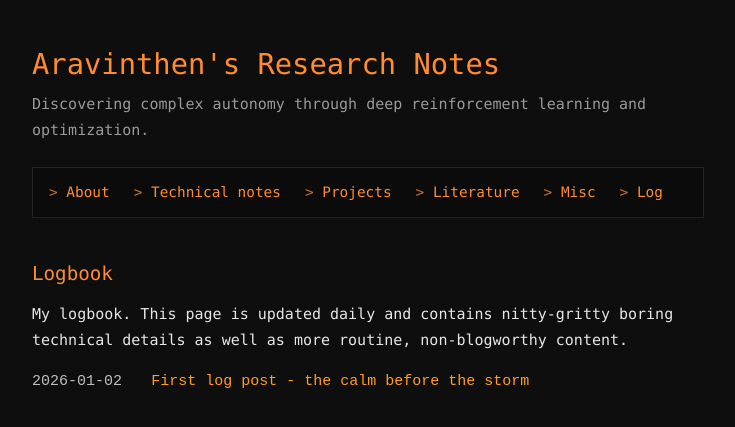
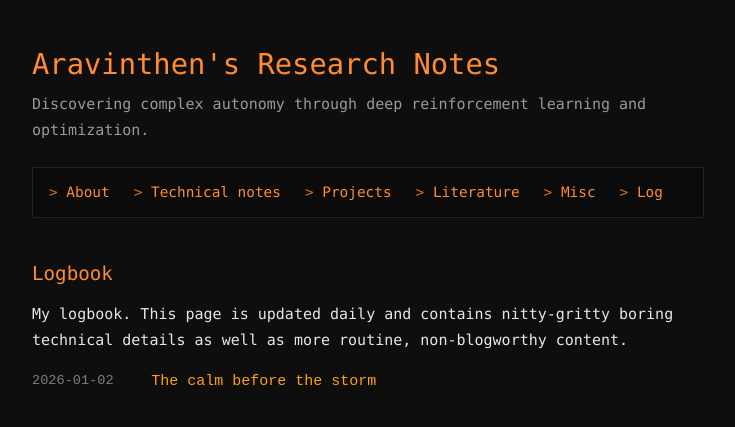
Before and after one commit to aravinthen/aravinthen.github.io, a Jekyll site: the page built from log/index.html, in a window 1280 px wide. Shown: the top 427 px of the page, without its empty margins (272-1007 px from the left). Built offline with Jekyll 4.4.1, drawn with Linux system fonts in a browser that asks for light colours.

Commit message:
better date color
The color of the dates in the log file looks like ass. This has been
fixed. I've also changes the title for today's log.

```diff
--- a/_log/2026-01-02-first-log-post.md
+++ b/_log/2026-01-02-first-log-post.md
@@ -1,6 +1,6 @@
 ---
 layout: log
-title: First log post - the calm before the storm
+title: The calm before the storm
 date: 2026-01-02
 tags: [website]
 ---
--- a/assets/css/style.css
+++ b/assets/css/style.css
@@ -184,9 +184,10 @@ pre {
 }
 
 .log-item-date {
-  color: #eaeaea;
+  color: var(--muted);
   opacity: 0.8;
   min-width: 100px;
+  font-size: 0.85rem;
 }
 
 .log-item-title {
```
